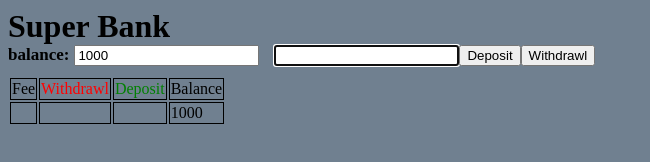
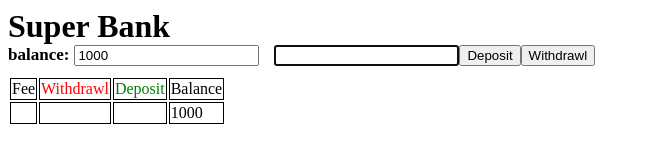
Before and after one commit to Bojankins/super-bank, a plain HTML site: page index.html in a window 1280 px wide. Shown: the whole page, without its empty margins (0-650 px from the left). Drawn offline with Linux system fonts and the light colour scheme.

Commit message:
Update app.css

```diff
--- a/css/app.css
+++ b/css/app.css
@@ -1,6 +1,3 @@
-body{
-background-color: slategrey;
-}
 
 #final {
   margin-right: 15px;
```
